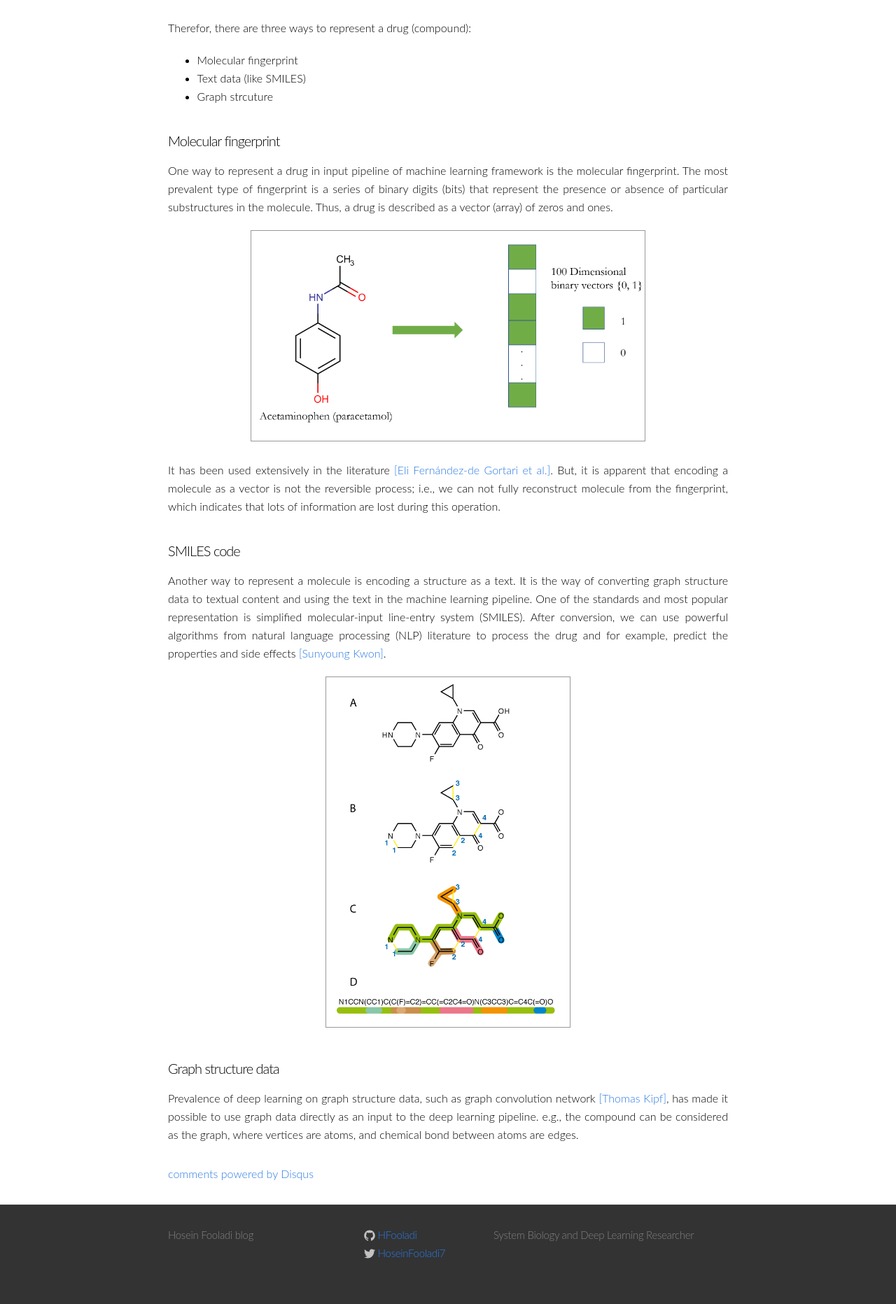
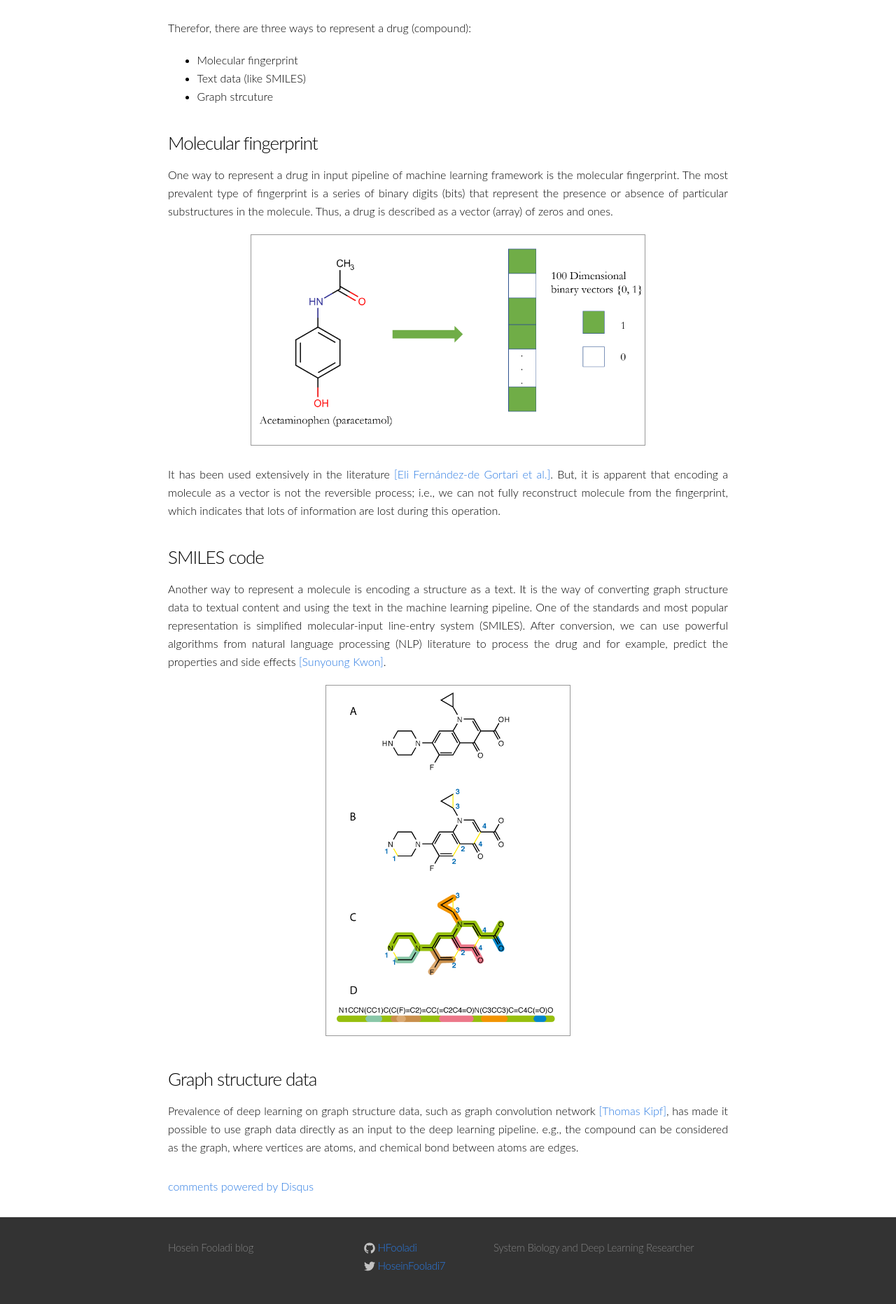
Before and after one commit to HFooladi/HFooladi.github.io, a Jekyll site: the page built from _posts/2018-10-31-Review_DL_Drug.md, in a window 1280 px wide. Shown: the part 1467-3331 px from the top of the page at 70% size. Built offline with Jekyll 4.4.1, drawn with Linux system fonts in a browser that asks for light colours; comment, search, counter and statistics services are not loaded.

```diff
--- a/_posts/2018-10-31-Review_DL_Drug.md
+++ b/_posts/2018-10-31-Review_DL_Drug.md
@@ -35,7 +35,7 @@ Therefor, there are three ways to represent a drug (compound):
 - Text data (like SMILES)
 - Graph strcuture
 
-#### Molecular fingerprint
+### Molecular fingerprint
 
 One way to represent a drug in input pipeline of machine learning framework is the molecular fingerprint. The most prevalent type of fingerprint is a series of binary digits (bits) that represent the presence or absence of particular substructures in the molecule. Thus, a drug is described as a vector (array) of zeros and ones.
 
@@ -45,7 +45,7 @@ One way to represent a drug in input pipeline of machine learning framework is t
 
 It has been used extensively in the literature [[Eli Fernández-de Gortari et al.]](https://jcheminf.biomedcentral.com/articles/10.1186/s13321-017-0195-1#Sec11). But, it is apparent that encoding a molecule as a vector is not the reversible process; i.e., we can not fully reconstruct molecule from the fingerprint, which indicates that lots of information are lost during this operation.
 
-#### SMILES code
+### SMILES code
 
 Another way to represent a molecule is encoding a structure as a text. It is the way of converting graph structure data to textual content and using the text in the machine learning pipeline. One of the standards and most popular representation is simplified molecular-input line-entry system (SMILES). After conversion, we can use powerful algorithms from natural language processing (NLP) literature to process the drug and for example, predict the properties and side effects [[Sunyoung Kwon]](https://arxiv.org/abs/1704.08432).
 
@@ -53,6 +53,6 @@ Another way to represent a molecule is encoding a structure as a text. It is the
 <img src="/assets/Review_DL_Drug/SMILES.png" height="500" class="center">
 </div>
 
-#### Graph structure data
+### Graph structure data
 
 Prevalence of deep learning on graph structure data, such as graph convolution network [[Thomas Kipf]](https://tkipf.github.io/graph-convolutional-networks/), has made it possible to use graph data directly as an input to the deep learning pipeline. e.g., the compound can be considered as the graph, where vertices are atoms, and chemical bond between atoms are edges.
```
